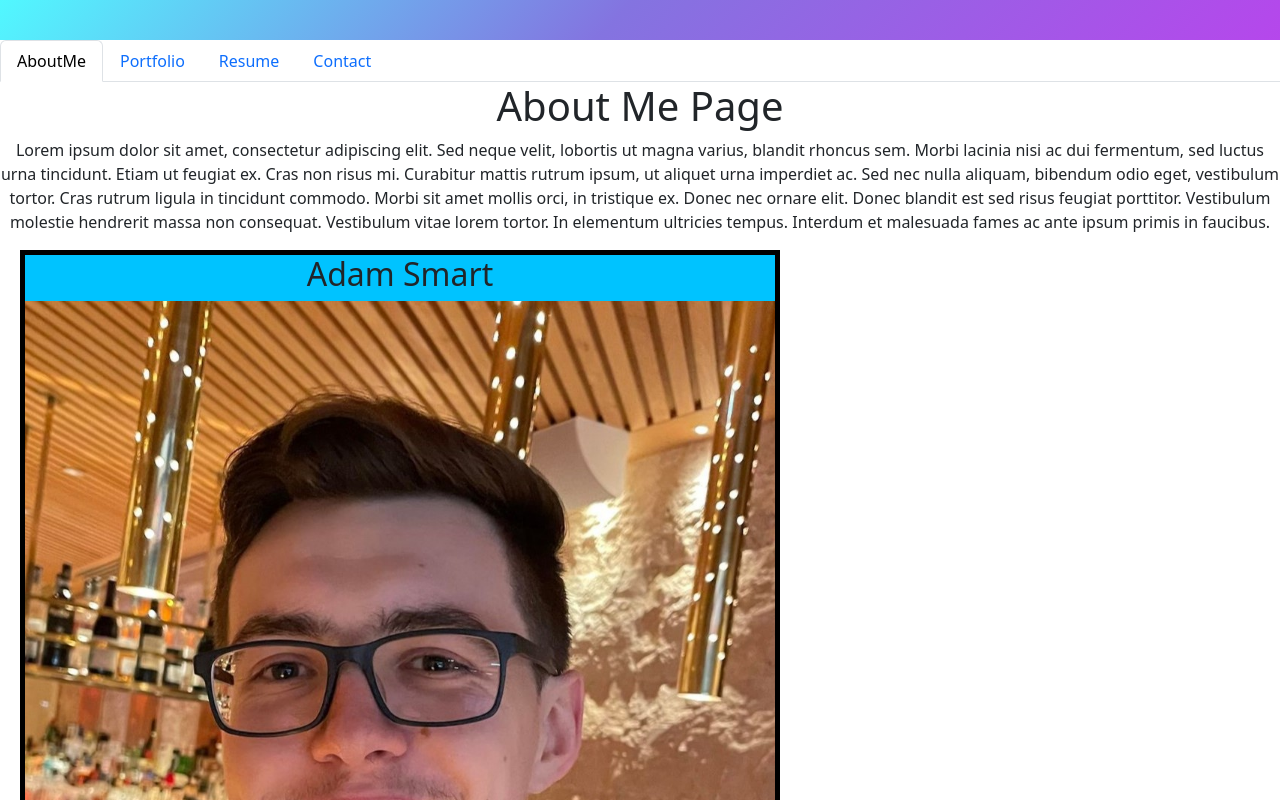
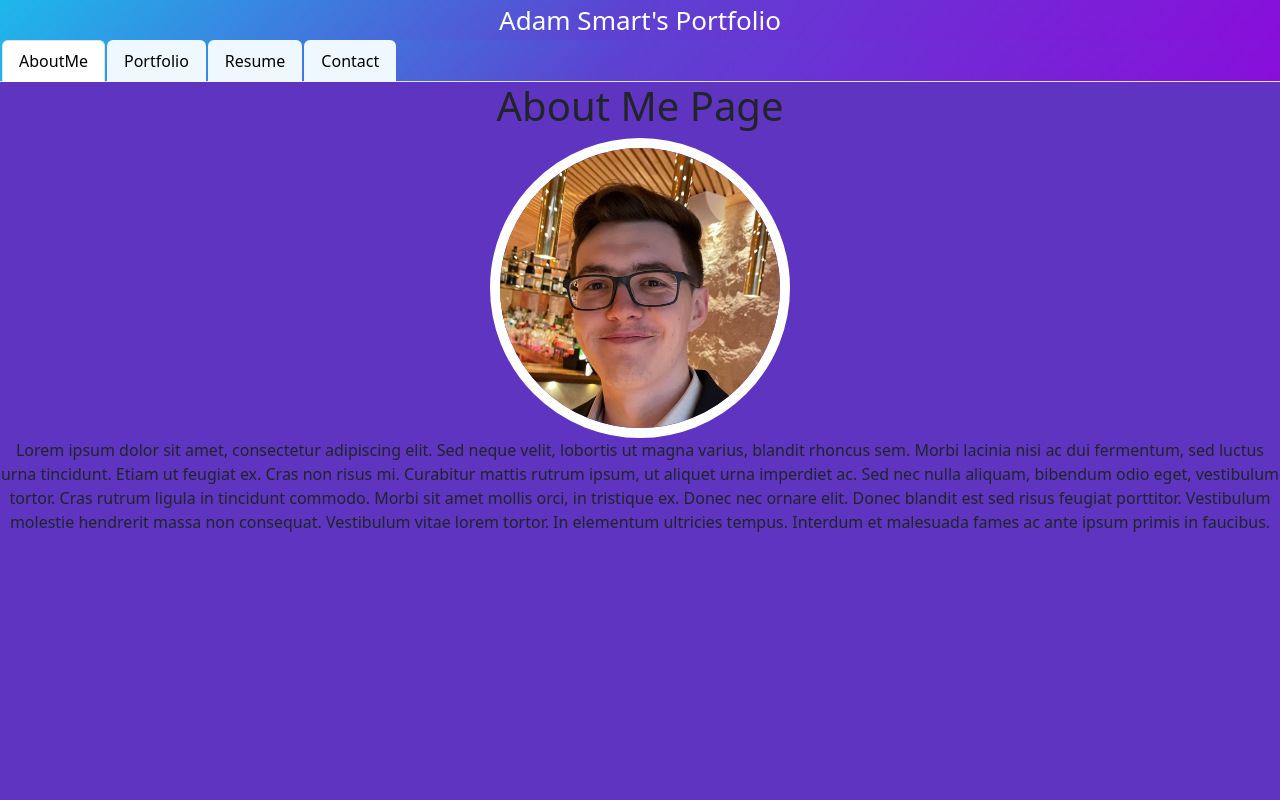
Before and after one commit to Adam-Smart/react-app-portfolio, a React (Create React App) app: page / in a window 1280 px wide. Shown: the top 800 px of the page. Built offline with nearby package versions, Linux system fonts and the light colour scheme.

Commit message:
styling changes

```diff
--- a/src/App.css
+++ b/src/App.css
@@ -25,6 +25,7 @@
 background: linear-gradient(312deg, rgba(153,0,228,0.7231267507002801) 0%, rgba(92,71,214,0.7567401960784313) 52%, rgba(0,245,255,0.6811099439775911) 100%);
 }
 
+
 .App-link {
   color: #61dafb;
 }
@@ -37,6 +38,15 @@ background: linear-gradient(312deg, rgba(153,0,228,0.7231267507002801) 0%, rgba(
     transform: rotate(360deg);
   }
 }
-.nav-link{
-  background-color: black;
+
+footer{
+  position: relative;
+  width: 100%;
+  bottom: 0;
+  background: linear-gradient(312deg, rgba(153,0,228,0.7231267507002801) 0%, rgba(92,71,214,0.7567401960784313) 52%, rgba(0,245,255,0.6811099439775911) 100%);
 }
+a.nav-link{
+  color: black;
+  background-color: aliceblue;
+  margin-left: 2px;
+}
--- a/src/App.js
+++ b/src/App.js
@@ -6,8 +6,9 @@ import PortfolioContainer from "./components/PortfolioContainer";
 function App() {
     return (
       <div className="App">
-        <header className="App-header"></header>
+        <header className="App-header">Adam Smart's Portfolio</header>
         <PortfolioContainer />
+        <footer>This is the footer</footer>
       </div>
     );
   }
--- a/src/components/pages/AboutMe.js
+++ b/src/components/pages/AboutMe.js
@@ -7,6 +7,9 @@ export default function AboutMe() {
   return (
     <div>
       <h1>About Me Page</h1>
+      <section className='profile'>
+        <a><img className = "profile" src={Me}></img></a>
+      </section>
       <p>
         Lorem ipsum dolor sit amet, consectetur adipiscing elit. Sed neque
         velit, lobortis ut magna varius, blandit rhoncus sem. Morbi lacinia nisi
@@ -19,10 +22,7 @@ export default function AboutMe() {
         vitae lorem tortor. In elementum ultricies tempus. Interdum et malesuada
         fames ac ante ipsum primis in faucibus.
       </p>
-      <section>
-        <h2>Adam Smart</h2>
-        <a href=""><img src={Me}></img></a>
-      </section>
+
     </div>
 
   );
--- a/src/components/pages/Portfolio.js
+++ b/src/components/pages/Portfolio.js
@@ -20,32 +20,32 @@ export default function Portfolio() {
         in. Sed rhoncus mollis diam, sit amet facilisis lectus blandit at.
       </p>
 
-      <section>
+      <section className='portfolio'>
         <h2>Horiseon</h2>
         <a href="https://adam-smart.github.io/week-1-code-refactor-challenge/"><img src={week1}></img></a>
       </section>
 
-      <section>
+      <section className='portfolio'>
         <h2>Chapter Chatter</h2>
         <a href="https://chapter-chatter-project-032e4d6a934f.herokuapp.com/"><img src={ChapterChatter}></img></a>
       </section>
 
-      <section>
+      <section className='portfolio'>
         <h2>Note-Taker</h2>
         <a href="https://adams-note-taker-4e67211b2e7f.herokuapp.com"><img src={Note}></img></a>
       </section>
 
-      <section>
+      <section className='portfolio'>
         <h2>Weather Dashboard</h2>
         <a href="https://adam-smart.github.io/week-6-server-side-API-weather-dashboard/"><img src={Weather}></img></a>
       </section>
 
-      <section>
+      <section className='portfolio'>
         <h2>J.A.T.E</h2>
         <a href="https://adams-jate-text-editor-e48edddb6914.herokuapp.com/"><img src={Jate}></img></a>
       </section>
 
-      <section>
+      <section className='portfolio'>
         <h2>Work day Scheduler</h2>
         <a href="https://adam-smart.github.io/week-5-work-day-scheduler/"><img src={Scheduler}></img></a>
       </section>
--- a/src/index.css
+++ b/src/index.css
@@ -5,27 +5,52 @@ body {
     sans-serif;
   -webkit-font-smoothing: antialiased;
   -moz-osx-font-smoothing: grayscale;
-  background-color: black;
+
 }
 
 code {
   font-family: source-code-pro, Menlo, Monaco, Consolas, 'Courier New',
     monospace;
 }
+.profile{
+  border-radius: 100%;
+  width: 300px;
+  border-radius: 50%;
+  margin: auto;
+  align-items: center;
+  justify-content: center;
+  display: flex;
+  flex-wrap: wrap;
+  justify-content: space-evenly;
+  height: 300px;
+}
+img.profile{
+  border: white 10px solid;
+}
+.portfolio{
+  background-color: white;
+  border: black 5px solid;
+  margin: auto;
+  margin-bottom: 20px;
 
+}
 img{
   width: 750px;
   height:auto;
   flex-wrap: wrap;
-  justify-content: space-evenly;
+  justify-content: center;
   display: flex;
 }
 section{
- background-color: rgb(0, 195, 255);
  max-width: fit-content;
  max-height: fit-content;
  margin: 10px 20px;
- border: 5px;
- border-color: black;
- border-style: solid;
 }
+div{
+  background-color: #5E34C1;
+  min-height: 100vh;
+
+}
+.nav{
+  background: linear-gradient(312deg, rgba(153,0,228,0.7231267507002801) 0%, rgba(92,71,214,0.7567401960784313) 52%, rgba(0,245,255,0.6811099439775911) 100%);
+}
```
